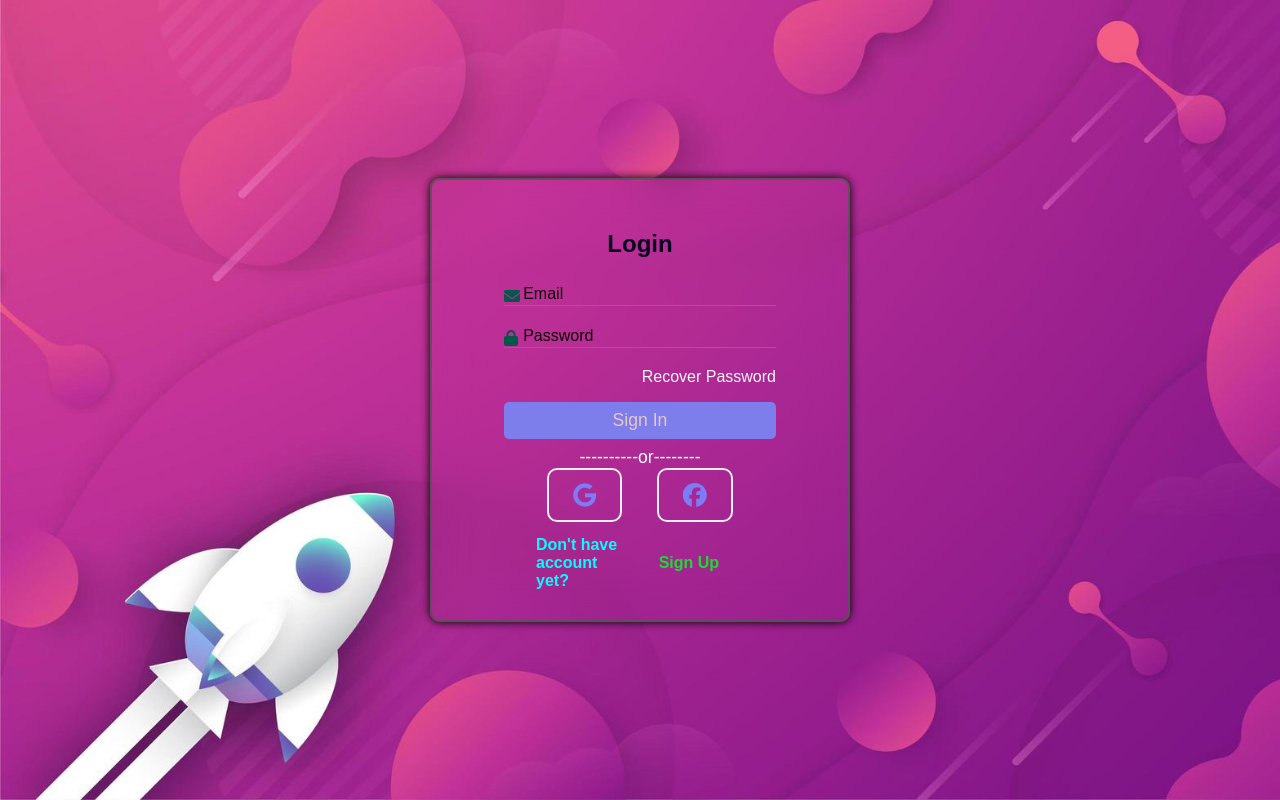
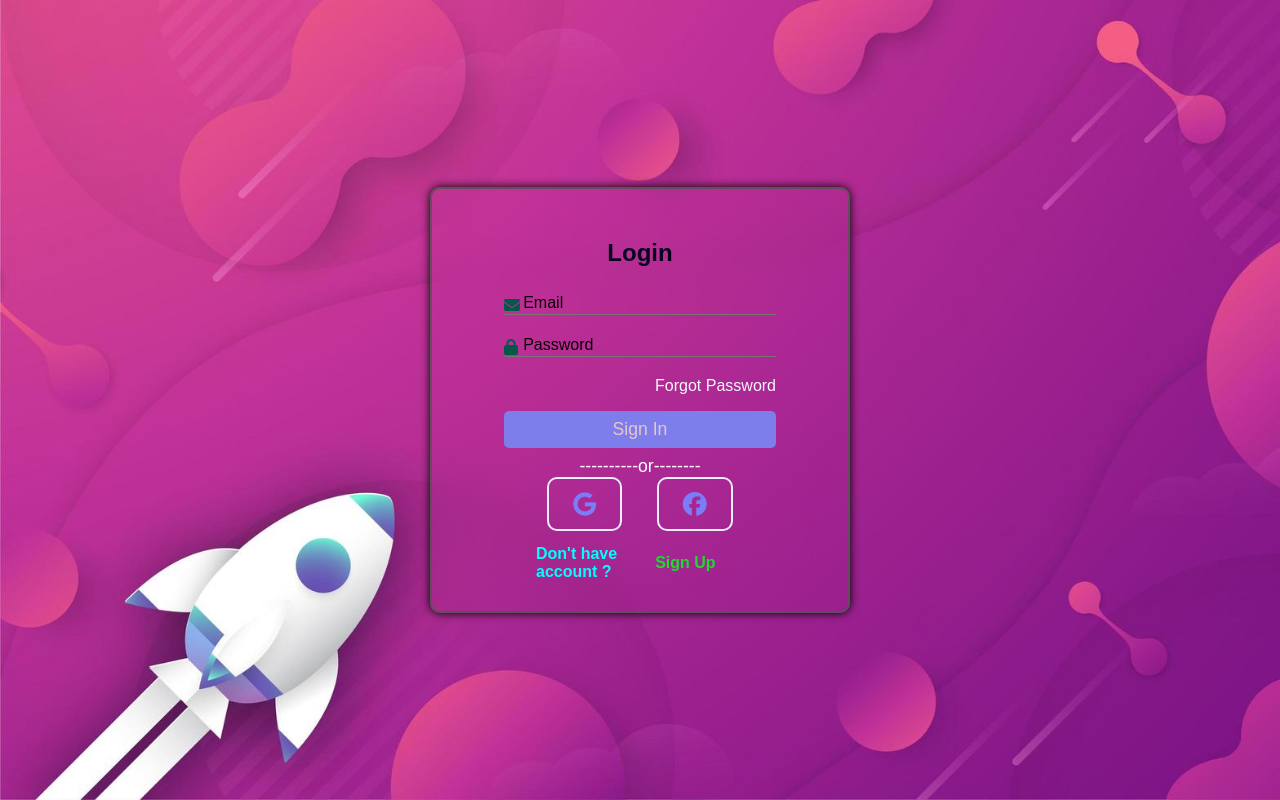
Before and after one commit to sridevikka/login-page, a plain HTML site: page index.html in a window 1280 px wide. Drawn offline with Linux system fonts and the light colour scheme.

Commit message:
Update index.html

```diff
--- a/index.html
+++ b/index.html
@@ -64,7 +64,7 @@
               <label for="password">Password</label>
           </div>
           <p class="recover">
-            <a href="#">Recover Password</a>
+            <a href="#">Forgot Password</a>
           </p>
          <button  class="btn"  id="submitSignIn">Sign In</button>
         </form>
@@ -76,7 +76,7 @@
           <i class="fab fa-facebook"></i>
         </div>
         <div class="links">
-          <p>Don't have account yet?</p>
+          <p>Don't have account ?</p>
           <button id="signUpButton">Sign Up</button>
         </div>
       </div>
```
